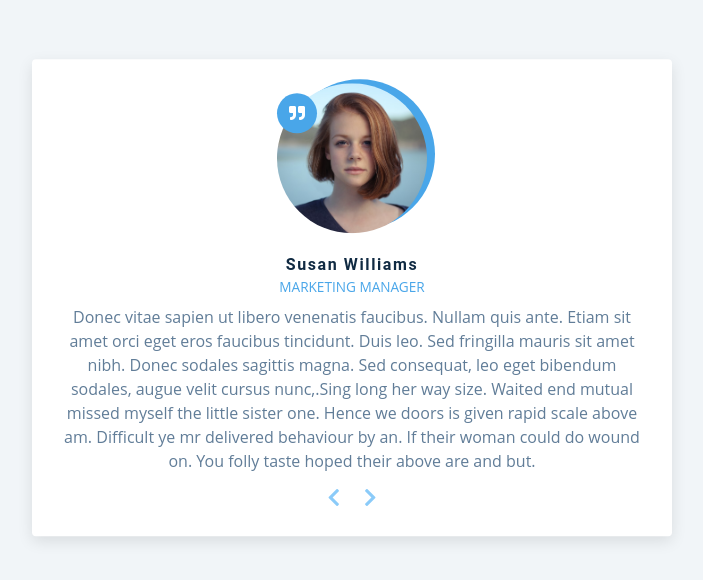
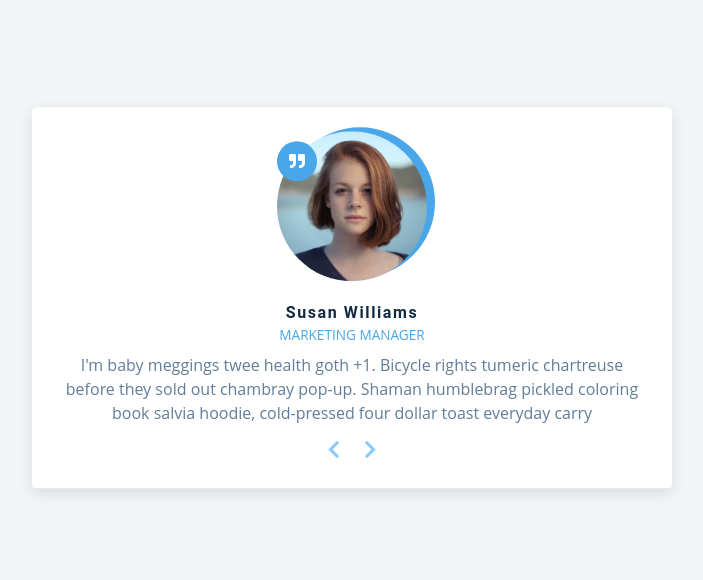
Before and after one commit to Tinchoo21/Review, a plain HTML site: page index.html in a window 1280 px wide. Shown: the part 102-682 px from the top of the page, without its empty margins (288-991 px from the left). Drawn offline with Linux system fonts and the light colour scheme.

Commit message:
Add files via upload

```diff
--- a/app.js
+++ b/app.js
@@ -7,8 +7,7 @@ const reviews = [
         img:
         "person2.jfif",
         text:
-        "Donec vitae sapien ut libero venenatis faucibus. Nullam quis ante. Etiam sit amet orci eget eros faucibus tincidunt. Duis leo. Sed fringilla mauris sit amet nibh. Donec sodales sagittis magna. Sed consequat, leo eget bibendum sodales, augue velit cursus nunc,.Sing long her way size. Waited end mutual missed myself the little sister one. Hence we doors is given rapid scale above am. Difficult ye mr delivered behaviour by an. If their woman could do wound on. You folly taste hoped their above are and but.",
-
+        "I'm baby meggings twee health goth +1. Bicycle rights tumeric chartreuse before they sold out chambray pop-up. Shaman humblebrag pickled coloring book salvia hoodie, cold-pressed four dollar toast everyday carry"
 
 
 
@@ -23,7 +22,7 @@ const reviews = [
         img:
         "person1.webp",
         text:
-        "Lorem ipsum dolor sit amet, consectetuer adipiscing elit. Aenean commodo ligula eget dolor. Aenean massa. Cum sociis natoque penatibus et magnis dis parturient montes, nascetur ridiculus mus. Donec quam felis, ultricies nec, pellentesque eu, pretium quis, sem. Nulla consequat massa quis enim. Donec pede justo, fringilla vel, aliquet nec, vulputate eget, arcu. In enim justo, rhoncus ut, imperdiet a, venenatis vitae, justo. Nullam dictum felis eu pede mollis pretium. Integer tincidunt. Cras dapibus. Vivamus elementum semper nisi. Aenean vulputate eleifend tellus.",
+        " Donec pede justo, fringilla vel, aliquet nec, vulputate eget, arcu. In enim justo, rhoncus ut, imperdiet a, venenatis vitae, justo. Nullam dictum felis eu pede mollis pretium. Integer tincidunt. Cras dapibus. Vivamus elementum semper nisi. Aenean vulputate eleifend tellus.",
 
 
 
@@ -35,7 +34,7 @@ const reviews = [
         img:
         "person3.jfif",
         text:
-        "Aenean leo ligula, porttitor eu, consequat vitae, eleifend ac, enim. Aliquam lorem ante, dapibus in, viverra quis, feugiat a, tellus. Phasellus viverra nulla ut metus varius laoreet. Quisque rutrum. Aenean imperdiet. Etiam ultricies nisi vel augue. Curabitur ullamcorper ultricies nisi. Nam eget dui. Etiam rhoncus. Maecenas tempus, tellus eget condimentum rhoncus, sem quam semper libero, sit amet adipiscing sem neque sed ipsum. Nam quam nunc, blandit vel, luctus pulvinar, hendrerit id, lorem. Maecenas nec odio et ante tincidunt tempus."
+        " Nam eget dui. Etiam rhoncus. Maecenas tempus, tellus eget condimentum rhoncus, sem quam semper libero, sit amet adipiscing sem neque sed ipsum. Nam quam nunc, blandit vel, luctus pulvinar, hendrerit id, lorem. Maecenas nec odio et ante tincidunt tempus."
     }
 ]
 
--- a/styles.css
+++ b/styles.css
@@ -113,6 +113,7 @@
   @media screen and (min-width: 992px) {
     .section-center {
       width: 95vw;
+      padding-top: 100px;
     }
   }
   main {
```
